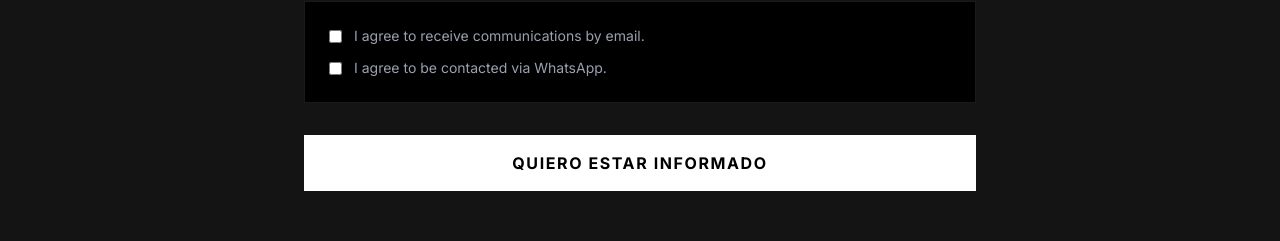
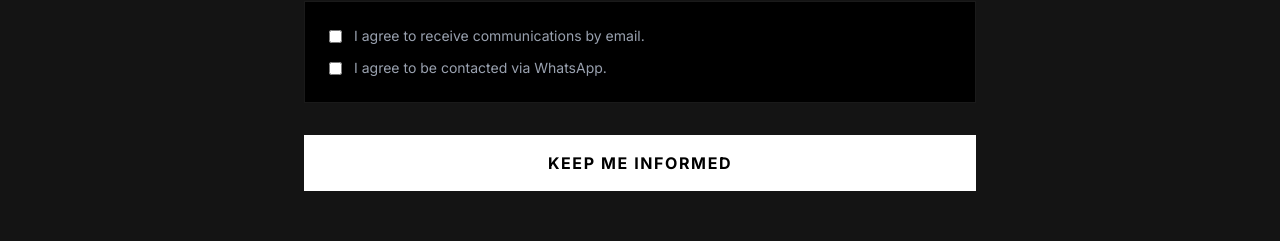
Before and after one commit to perellinaresborja-ai/Tasting-Room, a Next.js app: page /en in a window 1280 px wide. Shown: the part 1115-1356 px from the top of the page. Built offline with nearby package versions, Linux system fonts and the light colour scheme; no server answers; the database is empty; a web font is replaced by a local one.

Commit message:
fix: translate subscribe button

```diff
--- a/messages/en.json
+++ b/messages/en.json
@@ -16,7 +16,7 @@
     "phone": "Phone (optional)",
     "interests": "Interests (e.g. Wine, Whiskey, Gastronomy)",
     "consent": "I agree to receive communications about future tastings.",
-    "subscribe_btn": "Subscribe",
+    "subscribe_btn": "KEEP ME INFORMED",
     "location": "Location",
     "subtitle_1": "Discover exclusive wine, spirits and gastronomy tastings",
     "subtitle_2": "in the unique setting of The Church.",
--- a/messages/es.json
+++ b/messages/es.json
@@ -16,7 +16,7 @@
     "phone": "Teléfono (opcional)",
     "interests": "Intereses (ej. Vinos, Whisky, Gastronomía)",
     "consent": "Acepto recibir comunicaciones sobre futuras catas.",
-    "subscribe_btn": "Suscribirse",
+    "subscribe_btn": "QUIERO ESTAR INFORMADO",
     "location": "Ubicación",
     "subtitle_1": "Descubre catas exclusivas de vino, destilados y gastronomía",
     "subtitle_2": "en el entorno único de The Church.",
--- a/src/app/[locale]/page.tsx
+++ b/src/app/[locale]/page.tsx
@@ -117,7 +117,7 @@ export default async function HomePage({
                 phone: t("phone_optional", { default: t("phone") + " (WhatsApp)" }),
                 consent_email: t("consent_email"),
                 consent_wa: t("consent_wa"),
-                subscribe_btn: "QUIERO ESTAR INFORMADO",
+                subscribe_btn: t("subscribe_btn"),
                 subscribe_success: t("subscribe_success"),
                 subscribe_error: t("subscribe_error"),
                 subscribe_invalid: t("subscribe_invalid")
```
